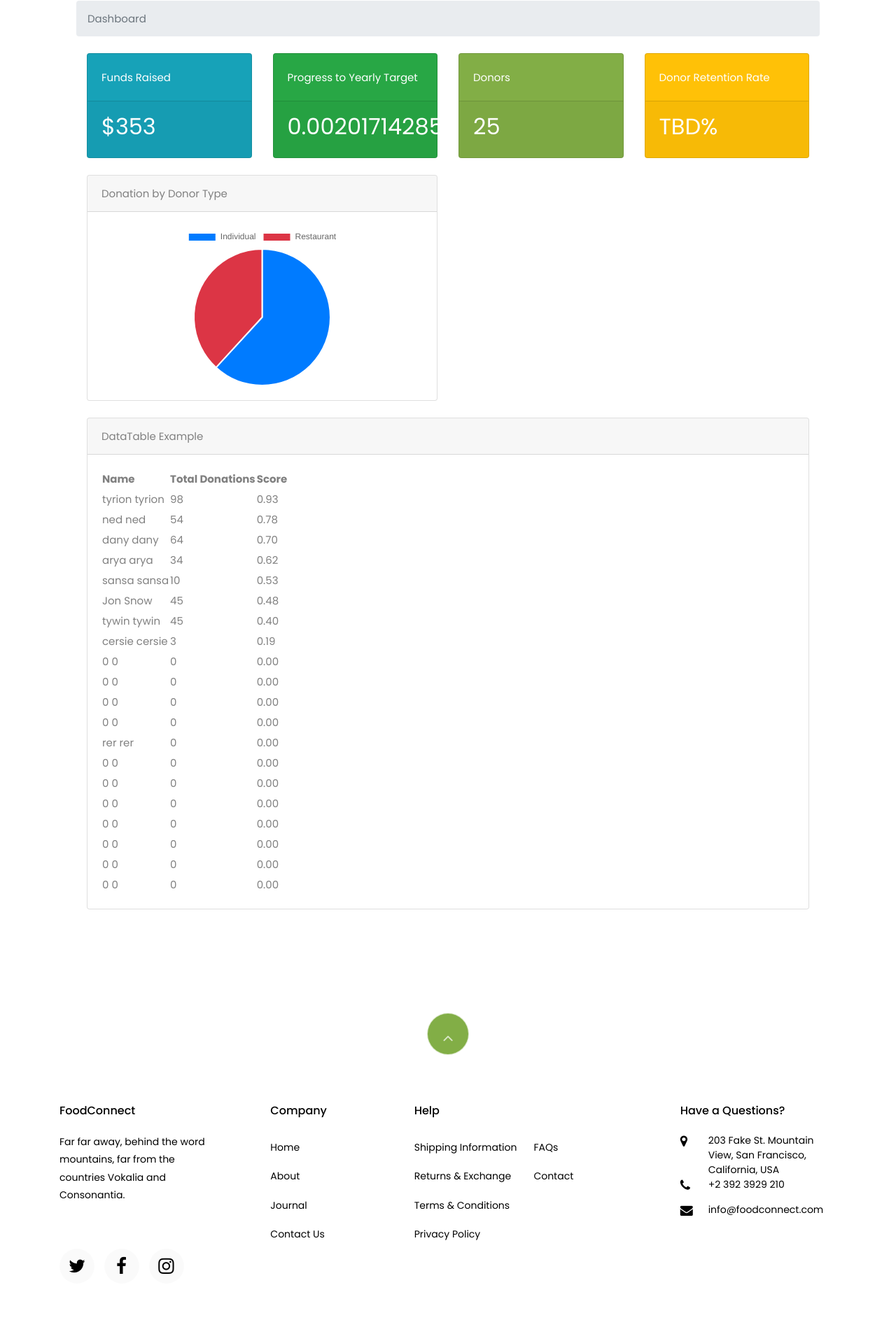
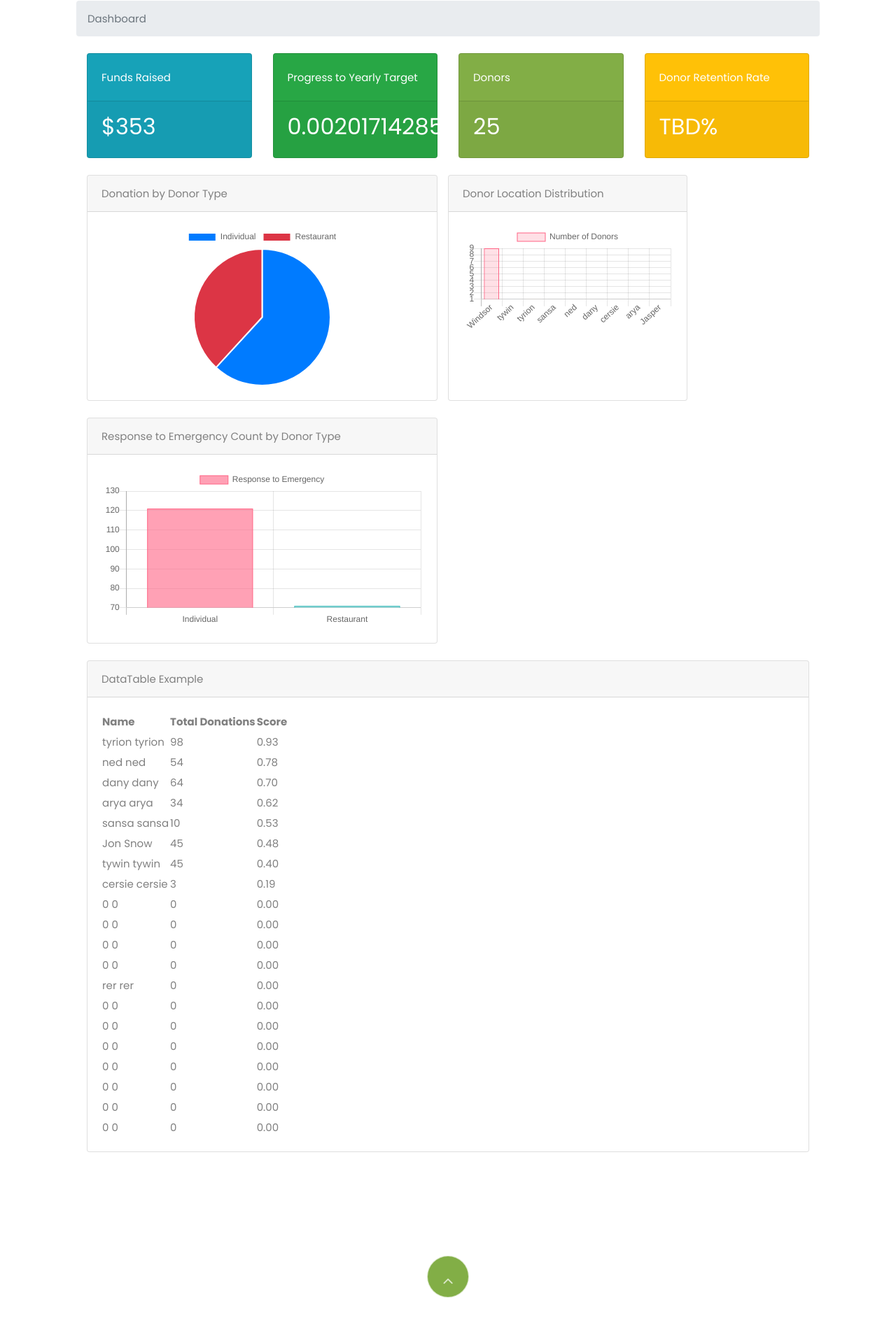
Before and after one commit to ShaneDsouza4/FoodConnect, a Django app: page /analytics/analytics/ in a window 1280 px wide. Shown: the part 631-2518 px from the top of the page at 70% size. Run offline with Django 5.2, Linux system fonts and the light colour scheme; data comes from the database, SQL or seed files in the repository; some libraries are stand-ins or nearby versions; some web fonts are replaced.

Commit message:
Added emergency_response and donor_location charts

```diff
--- a/analytics/views.py
+++ b/analytics/views.py
@@ -1,6 +1,6 @@
 import pandas as pd
 from django.shortcuts import render
-from users.models import Profile, Restaurant  # Import your Profile model
+from users.models import Profile, Restaurant
 from sklearn.preprocessing import MinMaxScaler
 from django.db.models import Sum, Count
 from django.utils.timezone import now
@@ -38,6 +38,36 @@ def get_donation_data_by_type():
     }
     return donation_data
 
+def get_donor_location_distribution():
+    location_data = Profile.objects.values('city').annotate(total=Count('id')).order_by('-total')
+    labels = [data['city'] for data in location_data if data['city']]  # Ensure city is not None or empty
+    values = [data['total'] for data in location_data if data['city']]
+    return {
+        'labels': labels,
+        'values': values
+    }
+
+def get_response_to_emergency_data():
+    # Assuming that 'response_to_emergency_count' exists only in the Restaurant model
+    # and does not exist in the Profile model.
+    response_individual = Profile.objects.aggregate(sum=Sum('donation_frequency'))['sum'] or 0
+    response_restaurant = Restaurant.objects.aggregate(sum=Sum('response_to_emergency_count'))['sum'] or 0
+    print(response_individual)
+    print(response_restaurant)
+    return {
+        'individual': response_individual,
+        'restaurant': response_restaurant
+    }
+
+def get_verification_status_data():
+    verified_count = Profile.objects.filter(is_verified=True).count()
+    not_verified_count = Profile.objects.filter(is_verified=False).count()
+    return [verified_count, not_verified_count]
+
+def get_average_ratings_data():
+    ratings = Restaurant.objects.values_list('average_rating', flat=True)
+    return list(ratings)
+
 def analytics_view(request):
     data = load_and_prepare_data()
     ranked_data = rank_donators(data)
@@ -47,6 +77,23 @@ def analytics_view(request):
     donation_data = get_donation_data_by_type()
     pie_chart_data = json.dumps(donation_data)
 
+    # Fetch additional data for charts
+    location_data = get_donor_location_distribution()
+    response_emergency_data = get_response_to_emergency_data()
+    verification_status_data = get_verification_status_data()
+    average_ratings_data = get_average_ratings_data()
+
+    # Serialize JSON data for JavaScript charts
+    response_emergency_json = json.dumps(response_emergency_data)
+    verification_status_json = json.dumps({
+        'labels': ['Verified', 'Not Verified'],
+        'data': verification_status_data
+    })
+    average_ratings_json = json.dumps({
+        'labels': ['Ratings'],
+        'data': average_ratings_data
+    })
+
     context = {
         'funds_raised': funds_raised,
         'progress_to_yearly_target': progress_to_yearly_target,
@@ -54,6 +101,10 @@ def analytics_view(request):
         'ranked_donators': ranked_data[['name', 'total_donations', 'donation_volume', 'score']].to_dict(orient='records'),
         'total_volume': data['donation_volume'].sum(),
         'pie_chart_data': pie_chart_data,
+        'response_emergency_data': response_emergency_json,
+        'verification_status_data': verification_status_json,
+        'average_ratings_data': average_ratings_json,
+        'location_data': json.dumps(location_data),
     }
 
     return render(request, 'webpages/analytics.html', context)
--- a/templates/webpages/analytics.html
+++ b/templates/webpages/analytics.html
@@ -28,65 +28,6 @@
                     <ol class="breadcrumb mb-4">
                         <li class="breadcrumb-item active">Dashboard</li>
                     </ol>
-                    <!-- <div class="row">
-                        <div class="col-xl-3 col-md-6">
-                            <div class="card bg-primary text-white mb-4">
-                                <div class="card-body">Primary Card</div>
-                                <div class="card-footer d-flex align-items-center justify-content-between">
-                                    <a class="small text-white stretched-link" href="#">View Details</a>
-                                    <div class="small text-white"><i class="fas fa-angle-right"></i></div>
-                                </div>
-                            </div>
-                        </div>
-                        <div class="col-xl-3 col-md-6">
-                            <div class="card bg-warning text-white mb-4">
-                                <div class="card-body">Warning Card</div>
-                                <div class="card-footer d-flex align-items-center justify-content-between">
-                                    <a class="small text-white stretched-link" href="#">View Details</a>
-                                    <div class="small text-white"><i class="fas fa-angle-right"></i></div>
-                                </div>
-                            </div>
-                        </div>
-                        <div class="col-xl-3 col-md-6">
-                            <div class="card bg-success text-white mb-4">
-                                <div class="card-body">Success Card</div>
-                                <div class="card-footer d-flex align-items-center justify-content-between">
-                                    <a class="small text-white stretched-link" href="#">View Details</a>
-                                    <div class="small text-white"><i class="fas fa-angle-right"></i></div>
-                                </div>
-                            </div>
-                        </div>
-                        <div class="col-xl-3 col-md-6">
-                            <div class="card bg-danger text-white mb-4">
-                                <div class="card-body">Danger Card</div>
-                                <div class="card-footer d-flex align-items-center justify-content-between">
-                                    <a class="small text-white stretched-link" href="#">View Details</a>
-                                    <div class="small text-white"><i class="fas fa-angle-right"></i></div>
-                                </div>
-                            </div>
-                        </div>
-                    </div>
-                    <div class="row">
-                        <div class="col-xl-6">
-                            <div class="card mb-4">
-                                <div class="card-header">
-                                    <i class="fas fa-chart-area me-1"></i>
-                                    Area Chart Example
-                                </div>
-                                <div class="card-body"><canvas id="myAreaChart" width="100%" height="40"></canvas></div>
-                            </div>
-                        </div>
-                        <div class="col-xl-6">
-                            <div class="card mb-4">
-                                <div class="card-header">
-                                    <i class="fas fa-chart-bar me-1"></i>
-                                    Bar Chart Example
-                                </div>
-                                <div class="card-body"><canvas id="myBarChart" width="100%" height="40"></canvas></div>
-                            </div>
-                        </div>
-                    </div> -->
-                    <!-- Add these inside your main container where other cards are located -->
 
                     <div class="container-fluid">
                         <!-- Metric Cards -->
@@ -142,13 +83,121 @@
                                     <div class="card-header"><i class="fas fa-chart-pie me-1"></i> Donation by Donor Type</div>
                                     <div class="card-body">
                                         <canvas id="donationByDonorTypePieChart"></canvas>
-                                        <!-- Pass the JSON string to JavaScript via a hidden element -->
                                         <script type="text/javascript">
                                             var pieChartData = {{ pie_chart_data|safe }};
                                         </script>
                                     </div>
                                 </div>
                             </div>
+
+                            <!-- Donor Location Distribution (Bar Chart) -->
+                            <div class="card mb-4">
+                                <div class="card-header">
+                                    <i class="fas fa-chart-bar me-1"></i> Donor Location Distribution
+                                </div>
+                                <div class="card-body">
+                                    <canvas id="donorLocationDistributionChart"></canvas>
+                                </div>
+                            </div>
+                            <script>
+                                document.addEventListener('DOMContentLoaded', function() {
+                                    var locationData = JSON.parse('{{ location_data|safe }}');
+                                    var ctx = document.getElementById('donorLocationDistributionChart').getContext('2d');
+                                    var donorLocationDistributionChart = new Chart(ctx, {
+                                        type: 'bar',
+                                        data: {
+                                            labels: locationData.labels,  // Use actual city names
+                                            datasets: [{
+                                                label: 'Number of Donors',
+                                                data: locationData.values,
+                                                backgroundColor: [
+                                                    'rgba(255, 99, 132, 0.2)',
+                                                    'rgba(54, 162, 235, 0.2)',
+                                                    'rgba(255, 206, 86, 0.2)'
+                                                ],
+                                                borderColor: [
+                                                    'rgba(255, 99, 132, 1)',
+                                                    'rgba(54, 162, 235, 1)',
+                                                    'rgba(255, 206, 86, 1)'
+                                                ],
+                                                borderWidth: 1
+                                            }]
+                                        },
+                                        options: {
+                                            scales: {
+                                                y: {
+                                                    beginAtZero: true
+                                                }
+                                            }
+                                        }
+                                    });
+                                });
+                                </script>
+
+
+                                <div class="col-xl-6">
+                                    <div class="card mb-4">
+                                        <div class="card-header"><i class="fas fa-chart-bar me-1"></i> Response to Emergency Count by Donor Type</div>
+                                        <div class="card-body">
+                                            <canvas id="responseToEmergencyChart"></canvas>
+                                        </div>
+                                    </div>
+                                </div>
+                                <script>
+                                    document.addEventListener('DOMContentLoaded', function() {
+                                        var responseEmergencyData = JSON.parse('{{ response_emergency_data|safe }}');
+                                        var ctxEmergency = document.getElementById('responseToEmergencyChart').getContext('2d');
+                                        var responseToEmergencyChart = new Chart(ctxEmergency, {
+                                            type: 'bar',
+                                            data: {
+                                                labels: ['Individual', 'Restaurant'],
+                                                datasets: [{
+                                                    label: 'Response to Emergency',
+                                                    data: [responseEmergencyData.individual, responseEmergencyData.restaurant],
+                                                    backgroundColor: ['rgba(255, 99, 132, 0.6)', 'rgba(75, 192, 192, 0.6)'],
+                                                    borderColor: ['rgba(255, 99, 132, 1)', 'rgba(75, 192, 192, 1)'],
+                                                    borderWidth: 1
+                                                }]
+                                            },
+                                            options: {
+                                                indexAxis: 'y',
+                                            }
+                                        });
+                                    });
+                                </script>
+
+
+                            <!-- Donor Verification Status (Donut Chart) -->
+                            <!-- <div class="col-xl-6">
+                                <div class="card mb-4">
+                                    <div class="card-header"><i class="fas fa-chart-pie me-1"></i> Donor Verification Status</div>
+                                    <div class="card-body">
+                                        <canvas id="donorVerificationStatusChart"></canvas>
+                                        <script>
+                                            var ctxVerification = document.getElementById('donorVerificationStatusChart').getContext('2d');
+                                            var donorVerificationStatusChart = new Chart(ctxVerification, {
+                                                type: 'doughnut',
+                                                data: {
+                                                    labels: ['Verified', 'Not Verified'],
+                                                    datasets: [{
+                                                        data: {{ verification_status_data|safe }},
+                                                        backgroundColor: ['rgba(75, 192, 192, 0.6)', 'rgba(255, 99, 132, 0.6)'],
+                                                        borderColor: ['rgba(75, 192, 192, 1)', 'rgba(255, 99, 132, 1)'],
+                                                        borderWidth: 1
+                                                    }]
+                                                },
+                                                options: {
+                                                    responsive: true,
+                                                    maintainAspectRatio: false,
+                                                }
+                                            });
+                                        </script>
+                                    </div>
+                                </div>
+                            </div> -->
+
+
+
                         </div>
 
                     <div class="card mb-4">
```
